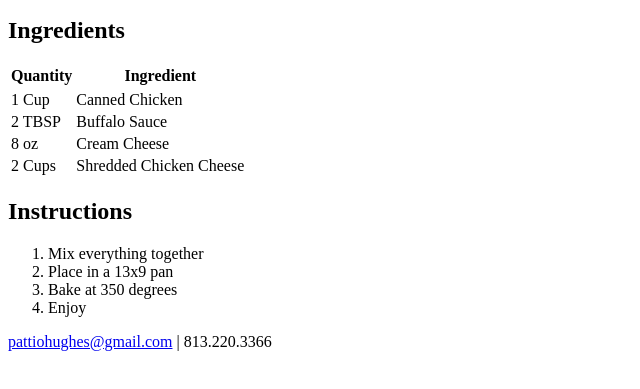
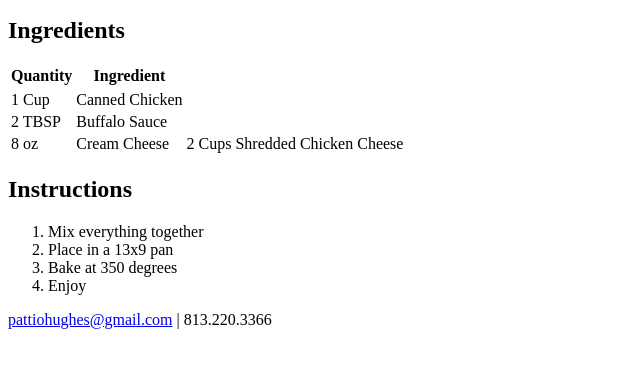
Before and after one commit to freewombat/recipes, a plain HTML site: page Index.html in a window 1280 px wide. Shown: the part 101-490 px from the top of the page, without its empty margins (0-640 px from the left). Drawn offline with Linux system fonts and the light colour scheme.

Commit message:
Indentured servitude

```diff
--- a/Index.html
+++ b/Index.html
@@ -22,7 +22,6 @@
 				<tr>
 					<td>8 oz</td>
 					<td>Cream Cheese</td>
-</tr><tr>
 					<td>2 Cups</td>
 					<td>Shredded Chicken Cheese</td>
 				</tr>
```
Lines whose indentation alone changed are shown as unchanged.
